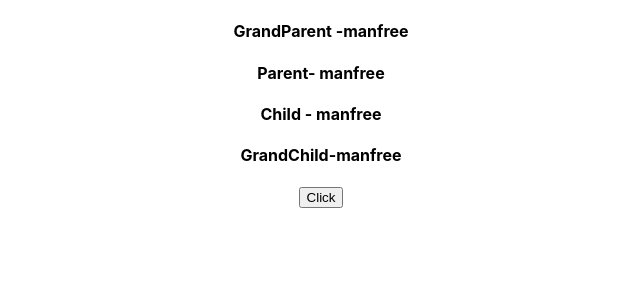
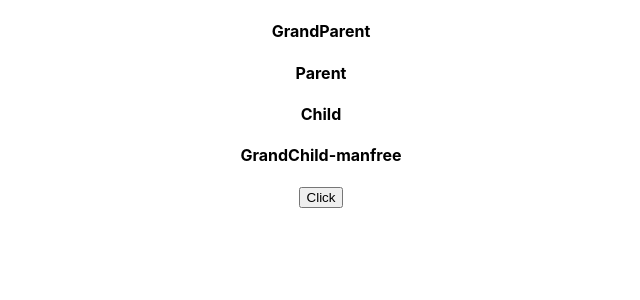
Before and after one commit to Shansudar/Manfree-react, a React (Create React App) app in the folder my-app/: page / in a window 1280 px wide. Shown: the top 300 px of the page, without its empty margins (319-959 px from the left). Built offline with nearby package versions, Linux system fonts and the light colour scheme.

Commit message:
useContext intro without changing

```diff
--- a/my-app/src/App.js
+++ b/my-app/src/App.js
@@ -1,13 +1,16 @@
-import { useState } from "react";
+import { useContext } from "react";
 import "./App.css";
 import Company from "./components/Hooks/Company";
+import UserContext, { ContextValue } from "./Context/UserContext";
 function App() {
-  const [name, setName] = useState("manfree");
+  const { handleChange } = useContext(ContextValue);
   return (
-    <div className="App">
-      <Company name={name} />
-      <button onClick={() => setName("madurai")}>Click</button>
-    </div>
+    <UserContext>
+      <div className="App">
+        <Company />
+        <button onClick={() => handleChange("madurai")}>Click</button>
+      </div>
+    </UserContext>
   );
 }
 
--- /dev/null
+++ b/my-app/src/Context/UserContext.jsx
@@ -0,0 +1,17 @@
+import React, { createContext, useState } from "react";
+export const ContextValue = createContext(null);
+const UserContext = ({ children }) => {
+  const [name, setName] = useState("manfree");
+  const handleChange = (text) => {
+    // console.log(text);
+    setName("chennai");
+  };
+  console.log("name is logging", name);
+  return (
+    <ContextValue.Provider value={{ name, handleChange }}>
+      {children}
+    </ContextValue.Provider>
+  );
+};
+
+export default UserContext;
--- a/my-app/src/components/Hooks/Child/Child.jsx
+++ b/my-app/src/components/Hooks/Child/Child.jsx
@@ -1,12 +1,12 @@
 import React from "react";
 import GrandChild from "./GrandChild";
 
-const Child = ({ name }) => {
+const Child = () => {
   console.log("child");
   return (
     <div>
-      <h4>Child - {name}</h4>
-      <GrandChild name={name} />
+      <h4>Child </h4>
+      <GrandChild />
     </div>
   );
 };
--- a/my-app/src/components/Hooks/Child/GrandChild.jsx
+++ b/my-app/src/components/Hooks/Child/GrandChild.jsx
@@ -1,7 +1,9 @@
 import React from "react";
+import { useContext } from "react";
+import { ContextValue } from "../../../Context/UserContext";
 
-const GrandChild = ({ name }) => {
-  console.log("grand child");
+const GrandChild = () => {
+  const { name } = useContext(ContextValue);
   return <h4>GrandChild-{name}</h4>;
 };
 
--- a/my-app/src/components/Hooks/Child/GrandParent.jsx
+++ b/my-app/src/components/Hooks/Child/GrandParent.jsx
@@ -1,12 +1,12 @@
 import React from "react";
 import Parent from "./Parent";
 
-const GrandParent = ({ name }) => {
+const GrandParent = () => {
   console.log("grand parent");
   return (
     <div>
-      <h4>GrandParent -{name}</h4>
-      <Parent name={name} />
+      <h4>GrandParent </h4>
+      <Parent />
     </div>
   );
 };
--- a/my-app/src/components/Hooks/Child/Parent.jsx
+++ b/my-app/src/components/Hooks/Child/Parent.jsx
@@ -1,12 +1,12 @@
 import React from "react";
 import Child from "./Child";
 
-const Parent = ({ name }) => {
+const Parent = () => {
   console.log("parent");
   return (
     <div>
-      <h4>Parent- {name}</h4>
-      <Child name={name} />
+      <h4>Parent</h4>
+      <Child />
     </div>
   );
 };
--- a/my-app/src/components/Hooks/Company.jsx
+++ b/my-app/src/components/Hooks/Company.jsx
@@ -1,11 +1,10 @@
 import React from "react";
 import GrandParent from "./Child/GrandParent";
 
-const Company = ({ name }) => {
+const Company = () => {
   return (
     <div>
-      <GrandParent name={name} />
-
+      <GrandParent />
     </div>
   );
 };
--- a/my-app/src/index.js
+++ b/my-app/src/index.js
@@ -4,12 +4,13 @@ import "./index.css";
 import App from "./App";
 import Header from "./components/Header";
 import reportWebVitals from "./reportWebVitals";
+import UserContext from "./Context/UserContext";
 const node = document.getElementById("root");
 const root = ReactDOM.createRoot(node);
 root.render(
-  <>
+  <UserContext>
     <App />
-  </>
+  </UserContext>
 );
 
 // If you want to start measuring performance in your app, pass a function
```
